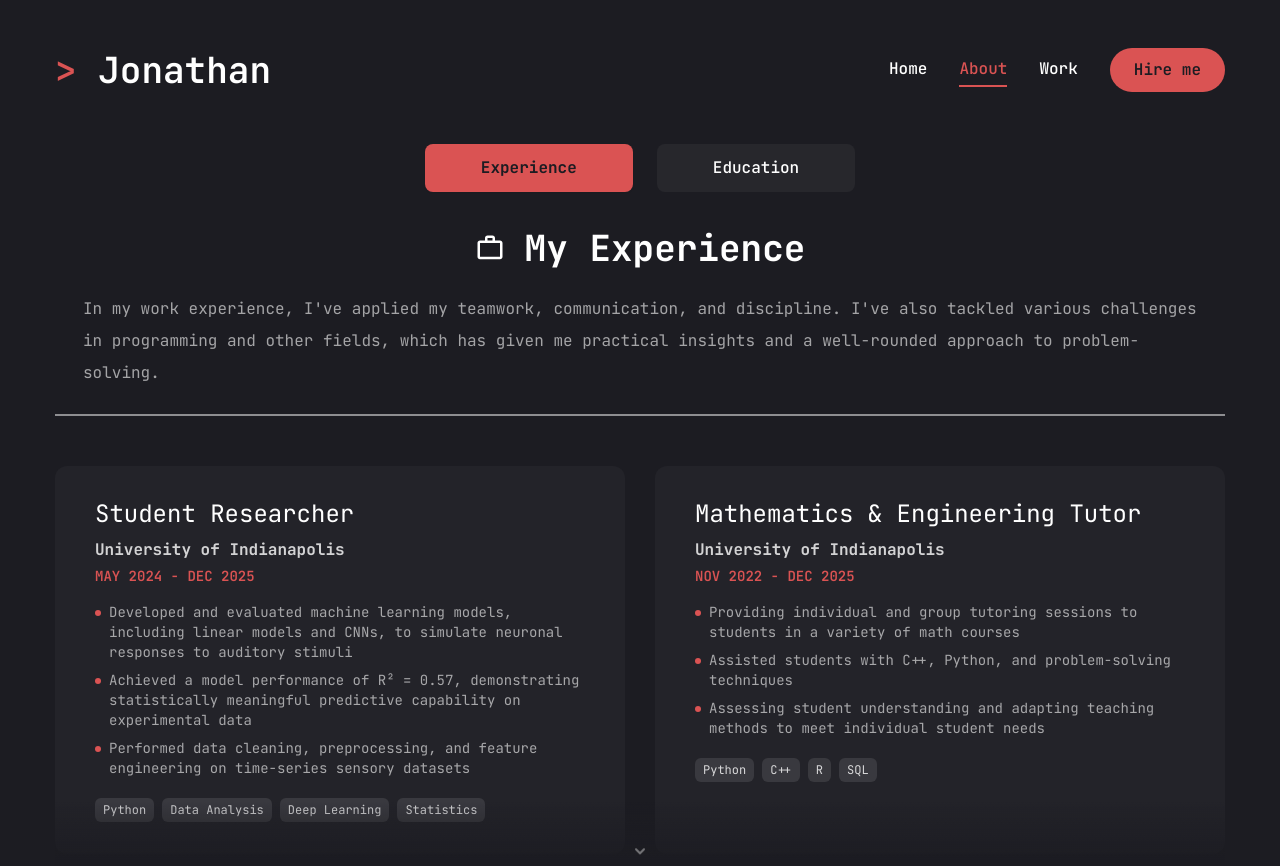
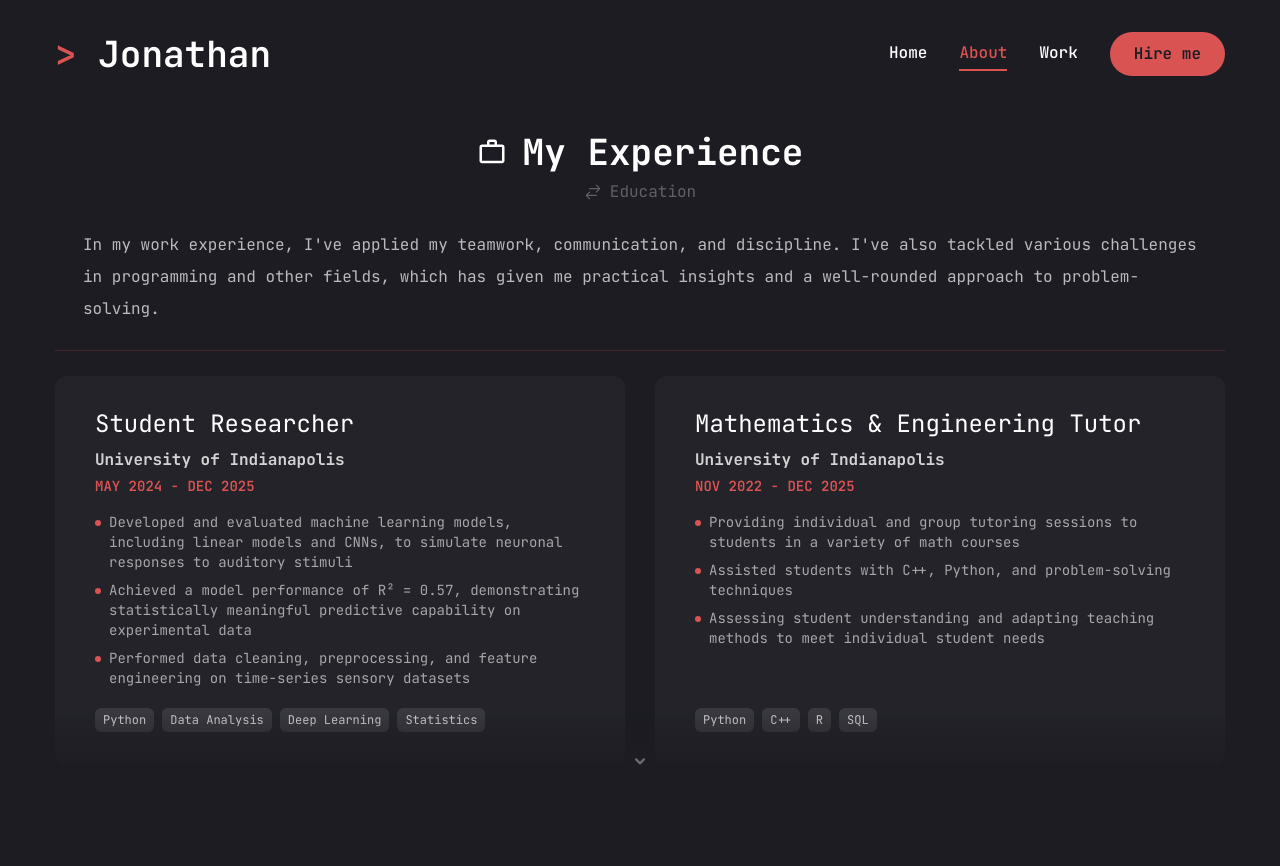
Before and after one commit to JonathanJT109/portfolio, a Next.js app: page /about in a window 1280 px wide. After the commit the page ends 800 px from the top, so only its background shows below. Built offline with nearby package versions, Linux system fonts and the light colour scheme.

Commit message:
Fixing home page layout...

```diff
--- a/app/about/page.jsx
+++ b/app/about/page.jsx
@@ -1,17 +1,13 @@
 "use client";
-
-// TODO: Add Acomplisments section
-// TODO: Make the tabs a carousel when sm or lg?
 
 import { useState, useEffect, useCallback } from "react";
 import { RiGraduationCapLine } from "react-icons/ri"
 import { MdWorkOutline } from "react-icons/md"
 import { HiChevronDown } from "react-icons/hi"
-
-import { Tabs, TabsContent, TabsList, TabsTrigger } from "@/components/ui/tabs"
+import { HiArrowsRightLeft } from "react-icons/hi2"
 
 import { ScrollArea } from "@/components/ui/scroll-area";
-import { motion } from "framer-motion";
+import { motion, AnimatePresence } from "framer-motion";
 
 function useScrollCue() {
   const [node, setNode] = useState(null);
@@ -139,9 +135,26 @@ const education = {
   ]
 }
 
+const sections = {
+  experience: {
+    icon: MdWorkOutline,
+    other: "education",
+    otherLabel: "Education",
+  },
+  education: {
+    icon: RiGraduationCapLine,
+    other: "experience",
+    otherLabel: "Experience",
+  },
+}
+
 const Resume = () => {
+  const [active, setActive] = useState("experience");
   const expScroll = useScrollCue();
   const eduScroll = useScrollCue();
+
+  const current = active === "experience" ? experience : education;
+  const { icon: Icon, other, otherLabel } = sections[active];
 
   return (
     <motion.div
@@ -154,52 +167,55 @@ const Resume = () => {
           ease: "easeIn",
         }
       }}
-      className="min-h-[80vh] flex items-center justify-center py-12
-      xl:py-0"
+      className="h-full flex flex-col py-6 overflow-hidden"
     >
-      <div className="container mx-auto">
-        <Tabs
-          defaultValue="experience"
-          className="flex flex-col gap-8"
-        >
-          <TabsList className="flex flex-row justify-center gap-4 sm:gap-6 mx-auto w-auto">
-            <TabsTrigger value="experience">Experience</TabsTrigger>
-            <TabsTrigger value="education">Education</TabsTrigger>
-          </TabsList>
+      <div className="container mx-auto flex-1 min-h-0 flex flex-col">
+        <div className="flex flex-col gap-[25px] text-left flex-1 min-h-0">
+          {/* Clickable title area */}
+          <button
+            onClick={() => setActive(other)}
+            className="flex flex-col mx-auto items-center gap-2 group cursor-pointer"
+          >
+            <div className="flex items-center gap-4">
+              <Icon className="text-3xl" />
+              <h3 className="text-4xl font-bold">{current.title}</h3>
+            </div>
+            <div className="flex items-center gap-2">
+              <HiArrowsRightLeft className="text-lg text-white/30 group-hover:text-accent transition-colors duration-200" />
+              <span className="text-base text-white/30 group-hover:text-accent transition-colors duration-200">
+                {otherLabel}
+              </span>
+            </div>
+          </button>
 
-          <div className="w-full">
-            <TabsContent
-              value="experience"
-              className="w-full"
-            >
-              <div
-                className="flex flex-col gap-[25px] text-center xl:text-left"
+          <p className="text-white/70 mx-7">
+            {current.description}
+          </p>
+          <div className="h-[1px] w-full bg-accent/20"></div>
+
+          {/* Content */}
+          <AnimatePresence mode="wait">
+            {active === "experience" && (
+              <motion.div
+                key="experience"
+                initial={{ opacity: 0, y: 10 }}
+                animate={{ opacity: 1, y: 0 }}
+                exit={{ opacity: 0, y: -10 }}
+                transition={{ duration: 0.25 }}
+                className="flex-1 min-h-0"
               >
-                <div className="flex mx-auto items-center gap-5">
-                  <MdWorkOutline className="text-3xl" />
-                  <h3 className="text-4xl font-bold">{experience.title}</h3>
-                </div>
-                <p
-                  className="text-white/60 mx-7"
-                >
-                  {experience.description}
-                </p>
-                <div className="border border-white/50 my-0"></div>
-                <span></span>
-                <div className="relative" ref={expScroll.ref}>
-                  <ScrollArea className="h-[400px]">
+                <div className="relative h-full" ref={expScroll.ref}>
+                  <ScrollArea className="h-full">
                     <ul className="grid grid-cols-1 lg:grid-cols-2 gap-[30px] pb-12">
                       {experience.items.map((item, index) => {
                         return (
-                           <li
+                          <li
                             key={index}
                             className="bg-[#232329] py-8
                             px-10 rounded-xl flex flex-col justify-start
                             items-start gap-1"
                           >
-                            <h3
-                              className="text-2xl w-full mb-1"
-                            >
+                            <h3 className="text-2xl w-full mb-1">
                               {item.position}
                             </h3>
                             <p className="text-white/80 text-base font-bold">{item.company}</p>
@@ -212,7 +228,7 @@ const Resume = () => {
                                 </li>
                               ))}
                             </ul>
-                            <div className="flex flex-wrap gap-2 mt-4">
+                            <div className="flex flex-wrap gap-2 mt-auto pt-4">
                               {item.skills.map((skill, sIndex) => (
                                 <span key={sIndex} className="text-xs bg-white/10 text-white/80 px-2 py-1 rounded-md">{skill}</span>
                               ))}
@@ -226,28 +242,20 @@ const Resume = () => {
                     <HiChevronDown className="text-white/40 text-xl animate-bounce" />
                   </div>
                 </div>
-              </div>
-            </TabsContent>
+              </motion.div>
+            )}
 
-            <TabsContent
-              value="education"
-              className="w-full"
-            >
-              <div
-                className="flex flex-col gap-[30px] text-center xl:text-left"
+            {active === "education" && (
+              <motion.div
+                key="education"
+                initial={{ opacity: 0, y: 10 }}
+                animate={{ opacity: 1, y: 0 }}
+                exit={{ opacity: 0, y: -10 }}
+                transition={{ duration: 0.25 }}
+                className="flex-1 min-h-0"
               >
-                <div className="flex mx-auto items-center gap-5">
-                  <RiGraduationCapLine className="text-3xl" />
-                  <h3 className="text-4xl font-bold">{education.title}</h3>
-                </div>
-                <p
-                  className="text-white/60 mx-7"
-                >
-                  {education.description}
-                </p>
-                <div className="border border-white/50 my-0"></div>
-                <div className="relative" ref={eduScroll.ref}>
-                  <ScrollArea className="h-[400px]">
+                <div className="relative h-full" ref={eduScroll.ref}>
+                  <ScrollArea className="h-full">
                     <ul className="grid grid-cols-1 lg:grid-cols-2 gap-[30px] pb-12">
                       {education.items.map((item, index) => {
                         return (
@@ -287,10 +295,10 @@ const Resume = () => {
                     <HiChevronDown className="text-white/40 text-xl animate-bounce" />
                   </div>
                 </div>
-              </div>
-            </TabsContent>
-          </div>
-        </Tabs>
+              </motion.div>
+            )}
+          </AnimatePresence>
+        </div>
       </div>
     </motion.div>
   )
--- a/app/layout.jsx
+++ b/app/layout.jsx
@@ -13,13 +13,15 @@ export default function RootLayout({ children }) {
   return (
     <html lang="en">
       <body
-        className={`${jetbrainsMono.variable} ${jetbrainsMono.variable} antialiased`}
+        className={`${jetbrainsMono.variable} ${jetbrainsMono.variable} antialiased h-screen flex flex-col overflow-hidden`}
       >
         <Header />
         {/* <StairTransition /> */}
         {/* Include Page Transition?  */}
         {/* <PageTransition> */}
-        {children}
+        <main className="flex-1 min-h-0 overflow-auto">
+          {children}
+        </main>
         {/* </PageTransition> */}
       </body>
     </html>
--- a/app/page.jsx
+++ b/app/page.jsx
@@ -1,4 +1,5 @@
 "use client";
+import { useState, useEffect } from "react"
 import { motion } from "framer-motion"
 
 // Components
@@ -7,7 +8,56 @@ import Photo from "@/components/Photo"
 import Stats from "@/components/Stats"
 import DownloadBtn from "@/components/DownloadBtn";
 
+const typedWords = ["Jonathan", "a Developer", "a Scientist"];
+const TYPE_SPEED = 100;
+const DELETE_SPEED = 60;
+const PAUSE_AFTER_TYPE = 2000;
+const PAUSE_AFTER_DELETE = 500;
+
+function useTyper(words) {
+  const [display, setDisplay] = useState("");
+  const [wordIndex, setWordIndex] = useState(0);
+  const [phase, setPhase] = useState("typing"); // "typing" | "pausing" | "deleting"
+
+  useEffect(() => {
+    const currentWord = words[wordIndex];
+
+    if (phase === "typing") {
+      if (display.length < currentWord.length) {
+        const t = setTimeout(() => {
+          setDisplay(currentWord.slice(0, display.length + 1));
+        }, TYPE_SPEED);
+        return () => clearTimeout(t);
+      } else {
+        // Finished typing — pause
+        const t = setTimeout(() => setPhase("deleting"), PAUSE_AFTER_TYPE);
+        return () => clearTimeout(t);
+      }
+    }
+
+    if (phase === "deleting") {
+      if (display.length > 0) {
+        const t = setTimeout(() => {
+          setDisplay(display.slice(0, -1));
+        }, DELETE_SPEED);
+        return () => clearTimeout(t);
+      } else {
+        // Finished deleting — move to next word
+        const t = setTimeout(() => {
+          setWordIndex((prev) => (prev + 1) % words.length);
+          setPhase("typing");
+        }, PAUSE_AFTER_DELETE);
+        return () => clearTimeout(t);
+      }
+    }
+  }, [display, phase, wordIndex, words]);
+
+  return display;
+}
+
 const Home = () => {
+  const typedText = useTyper(typedWords);
+
   return (
     <motion.section
       initial={{ opacity: 0 }}
@@ -19,25 +69,43 @@ const Home = () => {
           ease: "easeIn",
         }
       }}
-      className="h-full"
+      className="xl:h-full flex flex-col"
     >
-      <div className="container mx-auto h-full">
+      <div className="container mx-auto xl:flex-1 xl:min-h-0 flex flex-col pb-8">
         <div className="flex flex-col xl:flex-row items-center justify-between
-          xl:pt-8 xl:pb-24">
-          {/* text */}
-          <div className="text-center xl:text-left order-2 xl:order-none">
-            <h1 className="h1 mb-3">
-              Hello I&apos;m<br />
-              <span className="text-accent">Jonathan</span>
+          xl:flex-1 xl:min-h-0 py-2 xl:py-0">
+          {/* text with social icons on the left */}
+          <div className="order-2 xl:order-none text-center xl:text-left">
+            <h1 className="h1 mb-5">
+              Hello, I&apos;m<br />
+              <span className="text-accent">{typedText}</span>
+              <span className="text-accent animate-pulse">|</span>
             </h1>
-            <span className="text-xl font-semibold">Computer and Data Scientist</span>
-            <p className="max-w-[500px] mt-4 mb-6 xl:mb-12 text-white/80">
-              Hi, I’m Jonathan Gonzalez, a Computer Scientist with expertise in Python, Java, and C++, specializing in web development and data analysis. I'm always on the lookout for new technologies to enhance my workflow.
-            </p>
-            <div className="border border-white/50 my-6"></div>
-            <div className="flex flex-col xl:flex-row items-center gap-8">
+            {/* Subtitle + description row with icons on the left */}
+            <div className="flex gap-6">
+              {/* Vertical social icons — xl only */}
+              <div className="hidden xl:flex pt-1">
+                <Socials
+                  containerStyles="flex flex-col gap-4"
+                  iconStyles="w-9 h-9 border
+                  border-accent rounded-full flex justify-center items-center
+                  text-accent text-base hover:bg-accent hover:text-primary
+                  hover:transition-all duration-500"
+                />
+              </div>
+              <div>
+                <span className="text-xl font-semibold">Computer &amp; Data Scientist</span>
+                <p className="max-w-[500px] mt-2 mb-2 text-white/80 text-left">
+                  Hi, I'm Jonathan Gonzalez, a Computer Scientist with expertise in Python, Java, and C++, specializing in web development and data analysis. I'm always on the lookout for new technologies to enhance my workflow.
+                </p>
+              </div>
+            </div>
+            {/* Separator + download button — full width of social+description area */}
+            <div className="border border-white/50 my-4"></div>
+            <div className="flex flex-col xl:flex-row items-center xl:items-start gap-6">
               <DownloadBtn btnStyles="uppercase flex items-center gap-2" />
-              <div className="mb-8 xl:mb-0">
+              {/* Mobile social icons — horizontal */}
+              <div className="mb-4 xl:hidden">
                 <Socials
                   containerStyles="flex gap-6"
                   iconStyles="w-9 h-9 border
@@ -48,12 +116,12 @@ const Home = () => {
               </div>
             </div>
           </div>
-          <div className="order-1 xl:order-none mb-8 mt-8 xl:mb-0">
+          <div className="order-1 xl:order-none mb-4 mt-2 xl:mb-0">
             <Photo />
           </div>
         </div>
+        <Stats />
       </div>
-      <Stats />
     </motion.section>
   )
 }
--- a/app/services/page.jsx
+++ b/app/services/page.jsx
@@ -40,7 +40,7 @@ const services = [
 
 const Services = () => {
   return (
-    <section className="min-h-[80hv] flex flex-col justify-center py-12 xl:py-6">
+    <section className="min-h-full flex flex-col justify-center py-12 xl:py-6">
       <div className="container mx-auto">
         <motion.div
           initial={{ opacity: 0 }}
--- a/app/work/page.jsx
+++ b/app/work/page.jsx
@@ -93,7 +93,7 @@ const Work = () => {
           ease: "easeIn",
         }
       }}
-      className="min-h-[80vh] flex flex-col justify-center py-12
+      className="min-h-full flex flex-col justify-center py-12
       xl:px-0"
     >
       <div className="container mx-auto">
--- a/components/Header.jsx
+++ b/components/Header.jsx
@@ -5,7 +5,7 @@ import MobileNav from './MobileNav';
 
 const Header = () => {
     return (
-    <header className="py-8 xl:py-12 text-white">
+        <header className="py-8 text-white">
             <div className="container mx-auto flex justify-between items-center">
                 {/* logo */}
                 <Link href="/">
--- a/components/Stats.jsx
+++ b/components/Stats.jsx
@@ -5,7 +5,7 @@ import CountUp from "react-countup";
 
 const stats = [
     {
-    num: 2,
+        num: 4,
         text: "Years of experience",
     },
     {
@@ -20,14 +20,13 @@ const stats = [
 
 const Stats = () => {
     return (
-    <section className="pt-4 pb-12 xl:pt-0 xl:pb-0">
+        <section className="py-4">
             <div className="container mx-auto">
-        <div className="flex flex-wrap gap-6 max-w-[80vw] mx-auto xl:max-w-none">
+                <div className="flex flex-wrap gap-6 max-w-[80vw] mx-auto xl:max-w-none justify-center">
                     {stats.map((item, index) => {
                         return (
                             <div
-                className="flex-1 flex gap-4 items-center justify-center
-                xl:justify-start"
+                                className="flex-1 flex gap-4 items-center justify-center"
                                 key={index}>
                                 <CountUp
                                     end={item.num}
```
Also changed, not shown: components/DownloadBtn.jsx (indentation only). Lines whose indentation alone changed are shown as unchanged.
